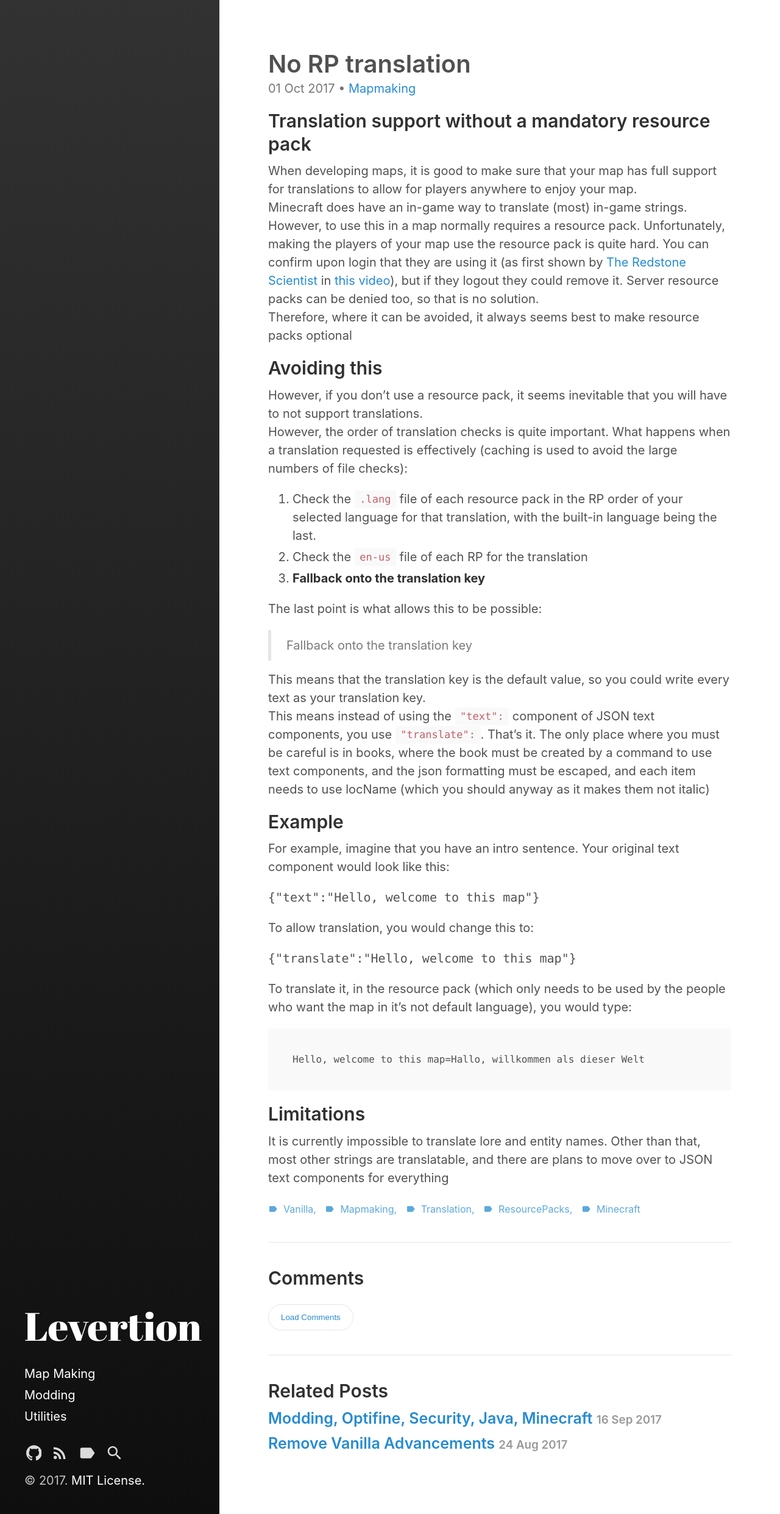
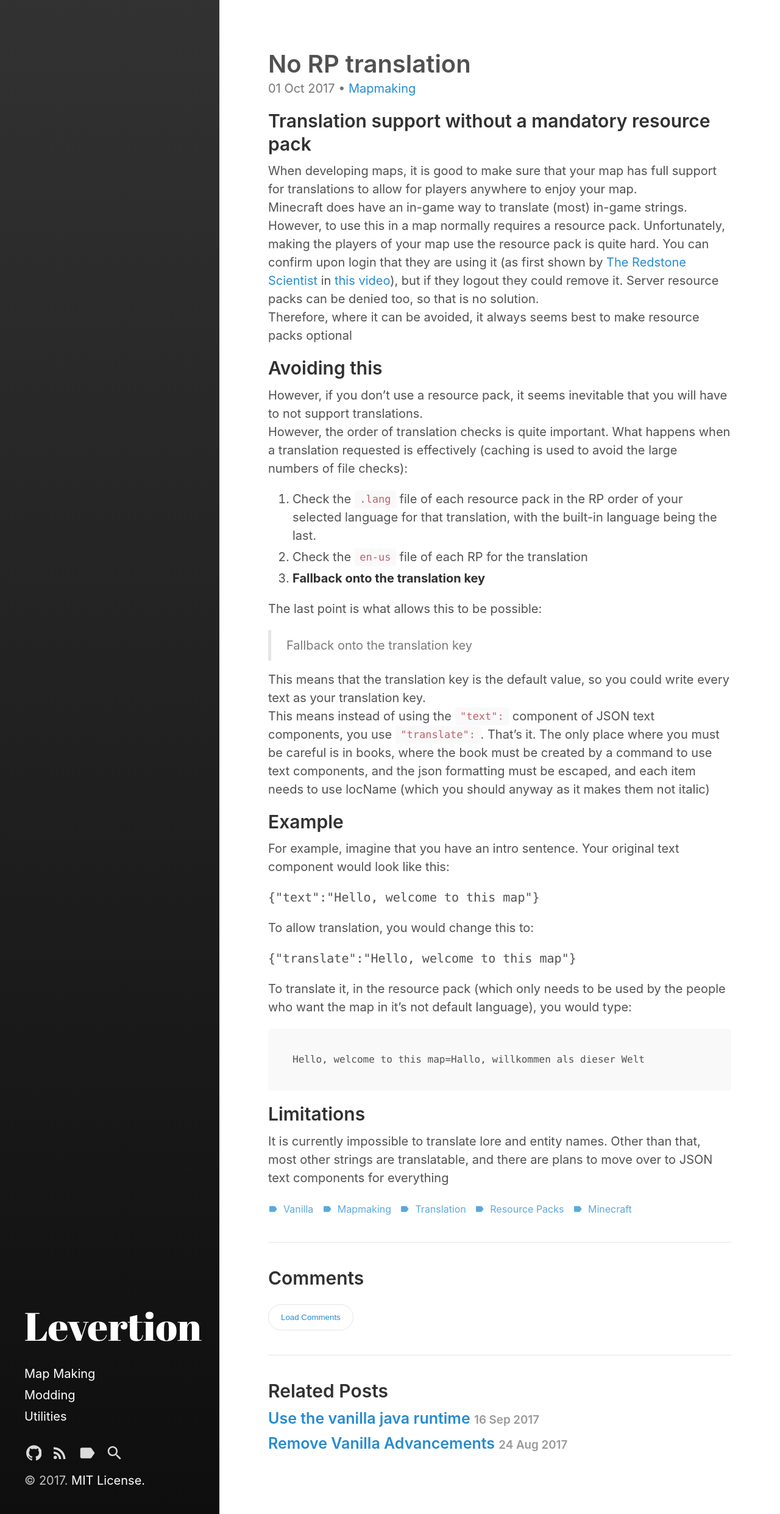
Before and after one commit to Levertion/levertion.github.io, a Jekyll site: the page built from _posts/2017-10-1-support_translation.md, in a window 1280 px wide. Shown: the whole page at 61% size. Built offline with Jekyll 4.4.1, drawn with Linux system fonts in a browser that asks for light colours; our own code applies the rules of GitHub Pages for plain Markdown files.

```diff
--- a/_posts/2017-10-1-support_translation.md
+++ b/_posts/2017-10-1-support_translation.md
@@ -1,8 +1,14 @@
 ---
 title: No RP translation
-categories: Mapmaking
+categories:
+  - Mapmaking
 description: "How to support translations, without requiring a resource pack (mostly)"
-tags: Vanilla, Mapmaking, Translation, ResourcePacks, Minecraft
+tags:
+  - Vanilla
+  - Mapmaking
+  - Translation
+  - Resource Packs
+  - Minecraft
 ---
 ## Translation support without a mandatory resource pack
 
```
Also changed, not shown: _posts/2017-8-24-remove_advancements.md (+8 -2 lines), _posts/2017-9-16-builtin_java.md (+8 -2 lines).
